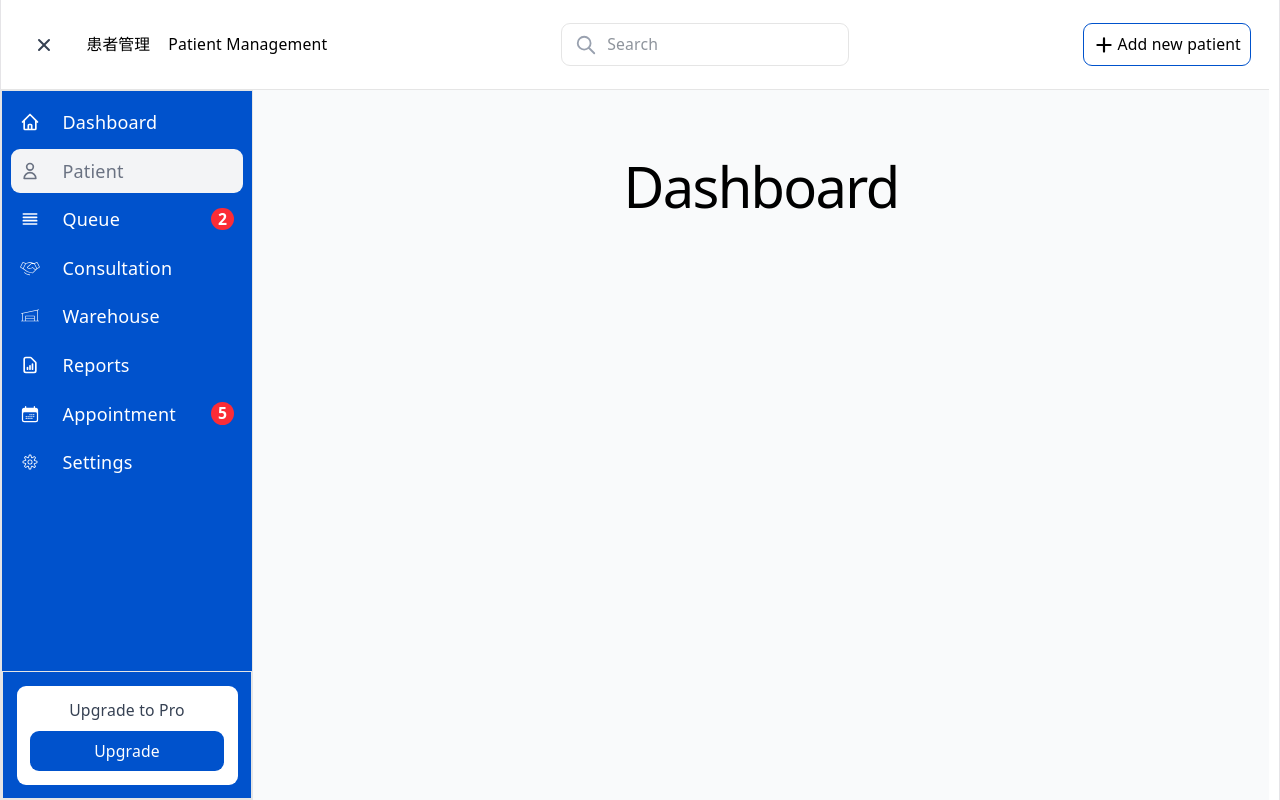
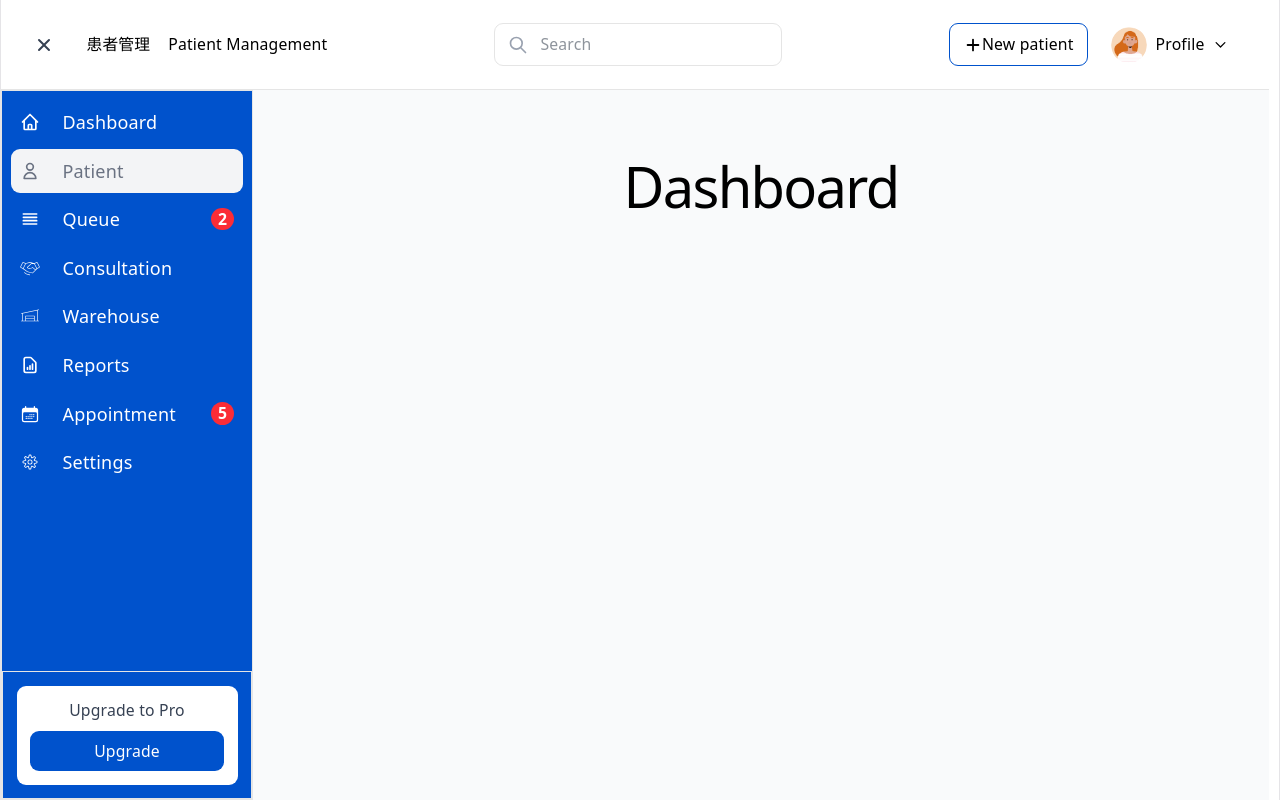
Before and after one commit to atikahadzman/patient-management, a React (Vite) app: page / in a window 1280 px wide. Built offline with nearby package versions, Linux system fonts and the light colour scheme; what react-world-flags would draw is missing.

Commit message:
add profile section in the navbar

```diff
--- a/src/layout/Navbar.jsx
+++ b/src/layout/Navbar.jsx
@@ -1,7 +1,23 @@
-import { useState } from "react";
-import { HiPlus, HiOutlineSearch, HiSearch, HiMenu, HiX } from "react-icons/hi";
+import { useState, useRef, useEffect } from "react";
+import { HiPlus, HiOutlineSearch, HiSearch, HiMenu, HiX, HiOutlineChevronDown } from "react-icons/hi";
 
 export default function Navbar({ collapsed, setCollapsed }) {
+    const [open, setOpen] = useState(false);
+    const menuRef = useRef(null);
+
+    useEffect(() => {
+        const handleClickOutside = (event) => {
+            if (menuRef.current && !menuRef.current.contains(event.target)) {
+                setOpen(false);
+            }
+        };
+        document.addEventListener("mousedown", handleClickOutside);
+
+        return () => {
+            document.removeEventListener("mousedown", handleClickOutside);
+        };
+    }, []);
+
     return (
         <nav className="bg-white border-b border-[#E5E5E5] text-black flex items-center justify-between h-16 md:h-20 px-4 py-2">
             <div className="flex justify-start items-center gap-2">
@@ -16,23 +32,74 @@ export default function Navbar({ collapsed, setCollapsed }) {
                         <HiX size={20} className="text-gray-700" />
                     )}
                 </button>
-                <span className="px-2 py-2 text-sm">患者管理</span>
+                <span className="hidden md:block px-2 py-2 text-sm">患者管理</span>
                 <p className="text-sm color-[#666666]">Patient Management</p>
             </div>
 
-            <div className="relative flex items-center">
-                <HiOutlineSearch className="absolute left-3 text-gray-400 pointer-events-none" size={22} />
+            <div className="hidden md:block relative">
+                <HiOutlineSearch className="absolute left-3 top-1/2 -translate-y-1/2 text-gray-400 pointer-events-none" size={20} />
                 <input
                     type="text"
                     placeholder="Search"
-                    className="w-min-240px md:w-64 pl-10 pr-3 py-2 border border-[#E5E5E5] rounded-lg text-sm text-gray-800"
+                    className="w-[240px] md:w-64 rounded-lg border border-[#E5E5E5] py-2 pl-10 pr-3 text-sm text-gray-800"
                 />
             </div>
 
-            <button className="flex items-center gap-0.5 rounded-lg px-2 py-2 text-sm border border-[#0052CC] hover:border-[#0052CC] hover:text-[#0052CC] transition">
-                <HiPlus size={22} />
-                Add new patient
-            </button>
+            <div className="hidden md:flex items-center gap-0">
+                <button className="flex items-center rounded-lg px-3 py-2 text-sm border border-[#0052CC] hover:border-[#0052CC] hover:text-[#0052CC] transition">
+                    <HiPlus className="w-4 h-4" />
+                    <span>New patient</span>
+                </button>
+
+                {/* profile section */}
+                <div ref={menuRef} className="md:flex items-center text-sm px-3 py-2">
+                    <div className="relative">
+                        <button
+                            onClick={() => setOpen((prev) => !prev)}
+                            className="flex items-center gap-2 rounded-lg px-2 py-2 hover:bg-gray-100"
+                        >
+                            <img
+                                src="/avatar-1.png"
+                                alt="User"
+                                className="w-8 h-8 rounded-full object-cover"
+                            />
+                            <span>Profile</span>
+                            <HiOutlineChevronDown size={15}/>
+                        </button>
+
+                        {open && (
+                            <div className="absolute right-0 mt-2 w-64 rounded-lg border border-[#E5E5E5] bg-white z-50">
+                                <div className="border border-[#E5E5E5] px-4 py-3">
+                                    <p className="font-semibold">Signed in as Admin</p>
+                                    <p className="text-sm text-gray-500">
+                                        admin@admin.com
+                                    </p>
+                                </div>
+
+                                <ul className="p-2">
+                                    <li>
+                                        <a
+                                            href="#"
+                                            className="block rounded-md px-3 py-2 text-left hover:bg-gray-100"
+                                        >
+                                            Settings
+                                        </a>
+                                    </li>
+
+                                    <li>
+                                        <a
+                                            href="#"
+                                            className="block w-full rounded-md px-3 py-2 text-left hover:bg-gray-100"
+                                        >
+                                            Sign out
+                                        </a>
+                                    </li>
+                                </ul>
+                            </div>
+                        )}
+                    </div>
+                </div>
+            </div>
         </nav>
     );
 }
```
